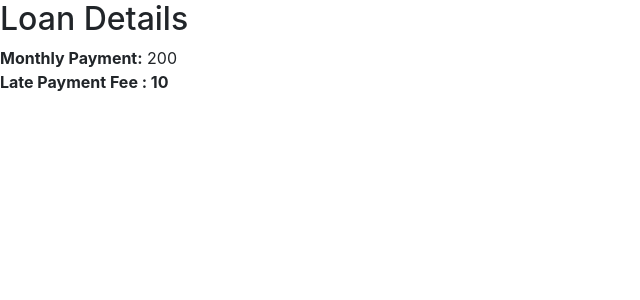
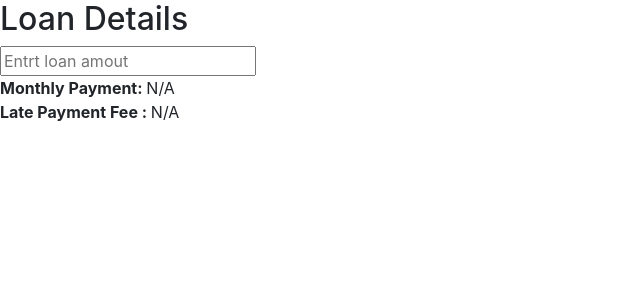
Before and after one commit to muhammedMoussa/wh-fe-test, an Angular app: page /test-one in a window 1280 px wide. Shown: the top 300 px of the page, without its empty margins (0-640 px from the left). Built offline with nearby package versions, Linux system fonts and the light colour scheme.

Commit message:
added: test 01

```diff
--- a/src/app/test-01.ts
+++ b/src/app/test-01.ts
@@ -1,3 +1,4 @@
+import { CommonModule } from '@angular/common';
 /**
  * In the following component, update the code so that when the value of the [loan-amount] is changed:
  * * If it's blank or 0, the values of [monthly_payment] and [late_payment] becomes "N/A",
@@ -6,25 +7,47 @@
  */
 
 import { Component, Input,NgModule  } from '@angular/core';
+import { FormsModule } from '@angular/forms';
 import { RouterModule } from "@angular/router";
 
 @Component({
     selector : 'ng-app',
     template : `<div>
                     <h2>Loan Details</h2>
-                    <b>Monthly Payment:</b> {{monthly_payment}} <br/>
-                    <b>Late Payment Fee : {{late_payment}}</b> <br/>
+                    <input placeholder="Entrt loan amout" [(ngModel)]="loan_amount" (ngModelChange)="handleLoanAmountChange($event)"/> <br />
+                    <b>Monthly Payment: </b>
+                        <span *ngIf="monthly_payment">{{monthly_payment | currency }}</span>
+                        <span *ngIf="!monthly_payment">N/A</span>
+                    <br/>
+                    <b>Late Payment Fee : </b>
+                        <span *ngIf="late_payment">{{late_payment | currency }}</span>
+                        <span *ngIf="!late_payment">N/A</span>
+                    <br/>
                 </div>`
 })
 export class Test01Component {
 
-    loan_amount:number = 1000;
-    monthly_payment:number = 200;
-    late_payment = 10;
+    loan_amount:number;
+    monthly_payment: number;
+    late_payment: number;
+
+    handleLoanAmountChange(e) {
+        const helper = (amount, percentage) => (amount * percentage) / 100;
+
+        if(e) {
+            this.monthly_payment = helper(e, 2) ;
+            this.late_payment = helper(this.monthly_payment, 5) ;
+        } else {
+            this.monthly_payment = 0;
+            this.late_payment = 0;
+        }
+    }
 }
 
 @NgModule({
     imports : [
+        CommonModule,
+        FormsModule,
         RouterModule.forChild([
             {
                 path : "",
```
